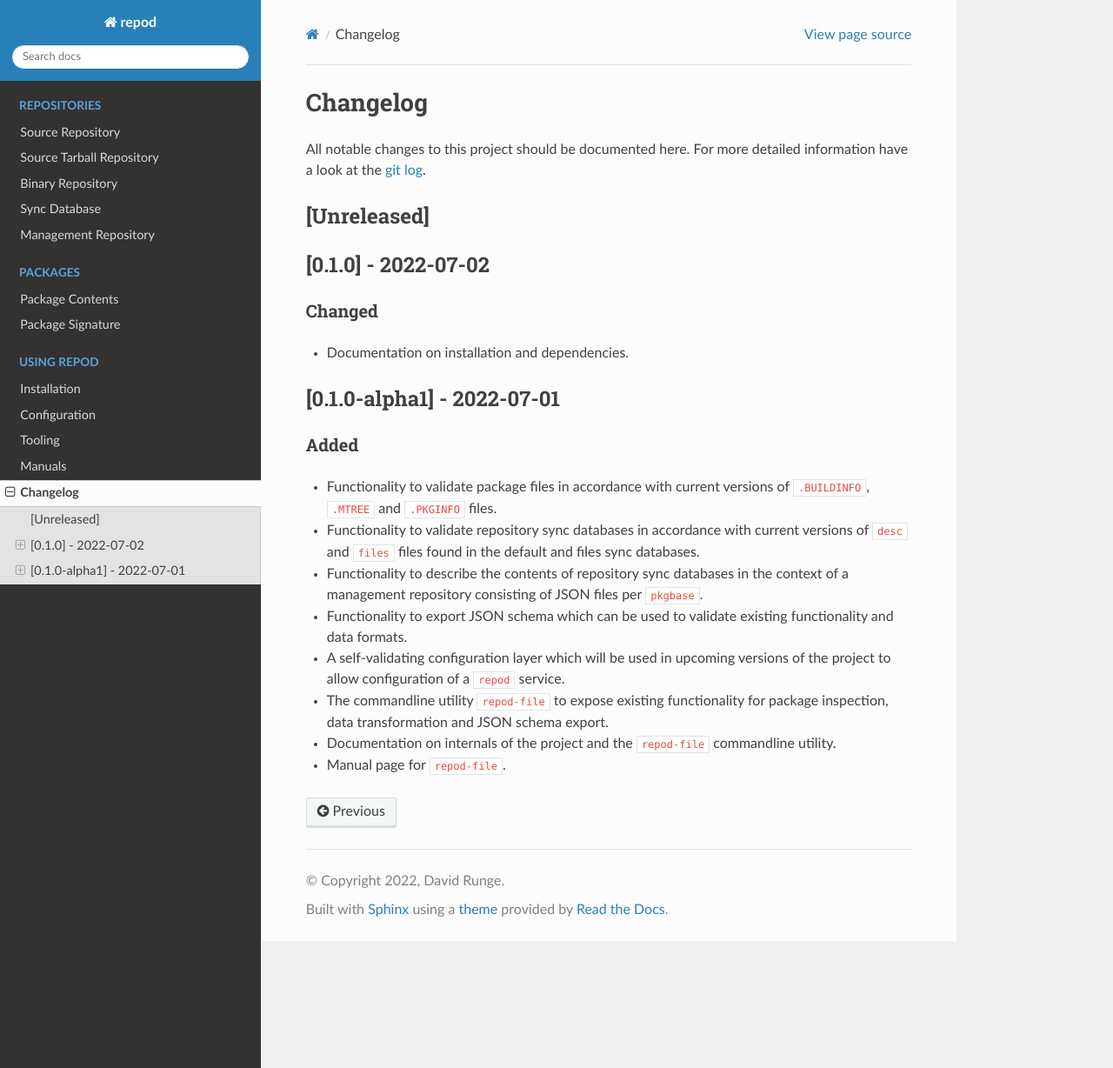
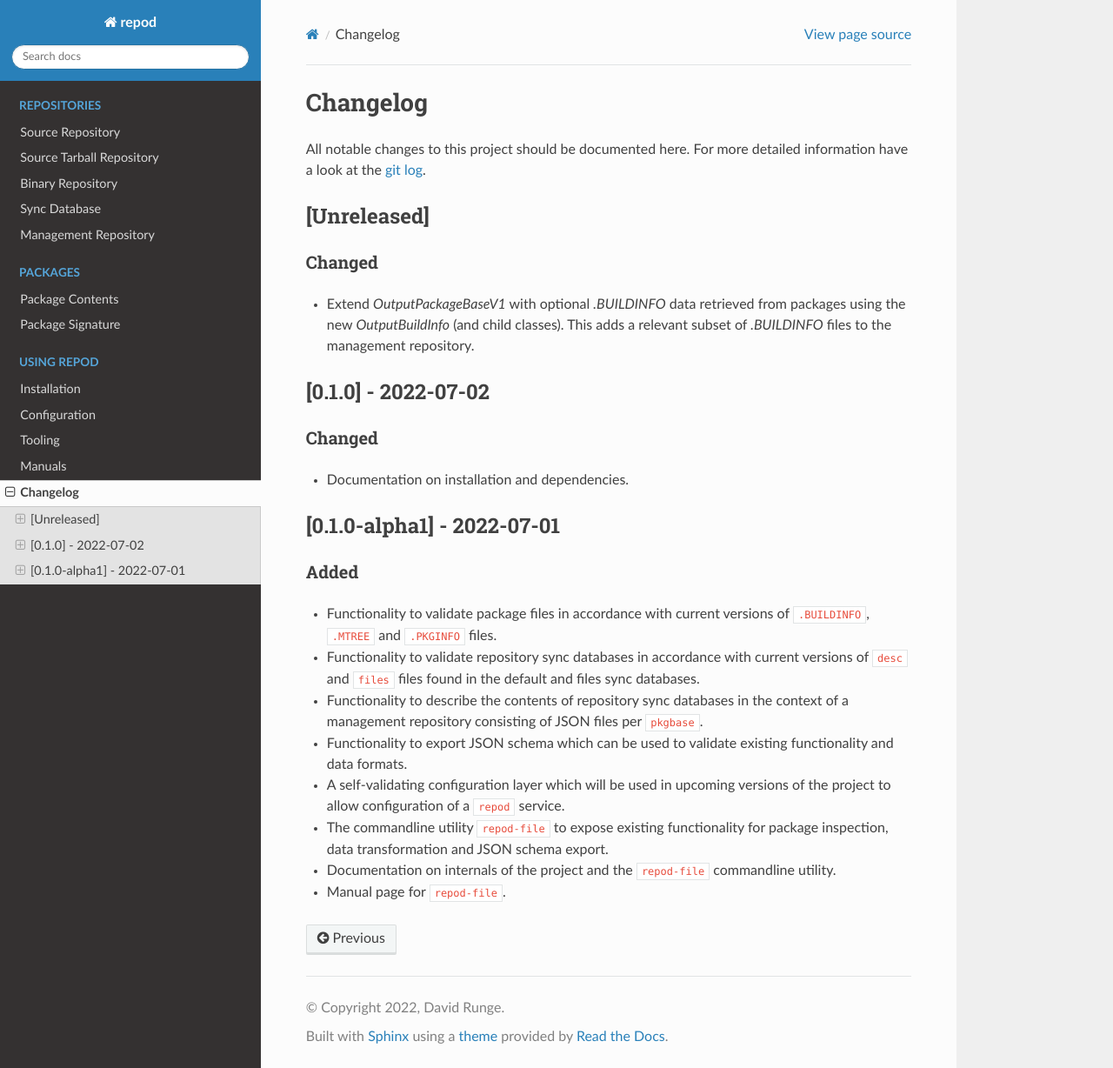
Before and after one commit to archlinux/repod, a Sphinx documentation site: the page built from docs/repod/changelog.rst, in a window 1280 px wide and 1228 px high. Shown: the whole window at 87% size. Built offline with Sphinx 7.4.7 and the Read the Docs theme 2.0.0, drawn with Linux system fonts in a browser that asks for light colours.

Commit message:
Add changelog entry for .BUILDINFO data in management repository
docs/repod/changelog.rst:
Add changelog entry for .BUILDINFO data in management repository.

```diff
--- a/docs/repod/changelog.rst
+++ b/docs/repod/changelog.rst
@@ -11,6 +11,13 @@ For more detailed information have a look at the |git log|.
 
 [Unreleased]
 ------------
+
+Changed
+^^^^^^^
+
+* Extend `OutputPackageBaseV1` with optional `.BUILDINFO` data retrieved from
+  packages using the new `OutputBuildInfo` (and child classes). This adds a
+  relevant subset of `.BUILDINFO` files to the management repository.
 
 [0.1.0] - 2022-07-02
 --------------------
```
